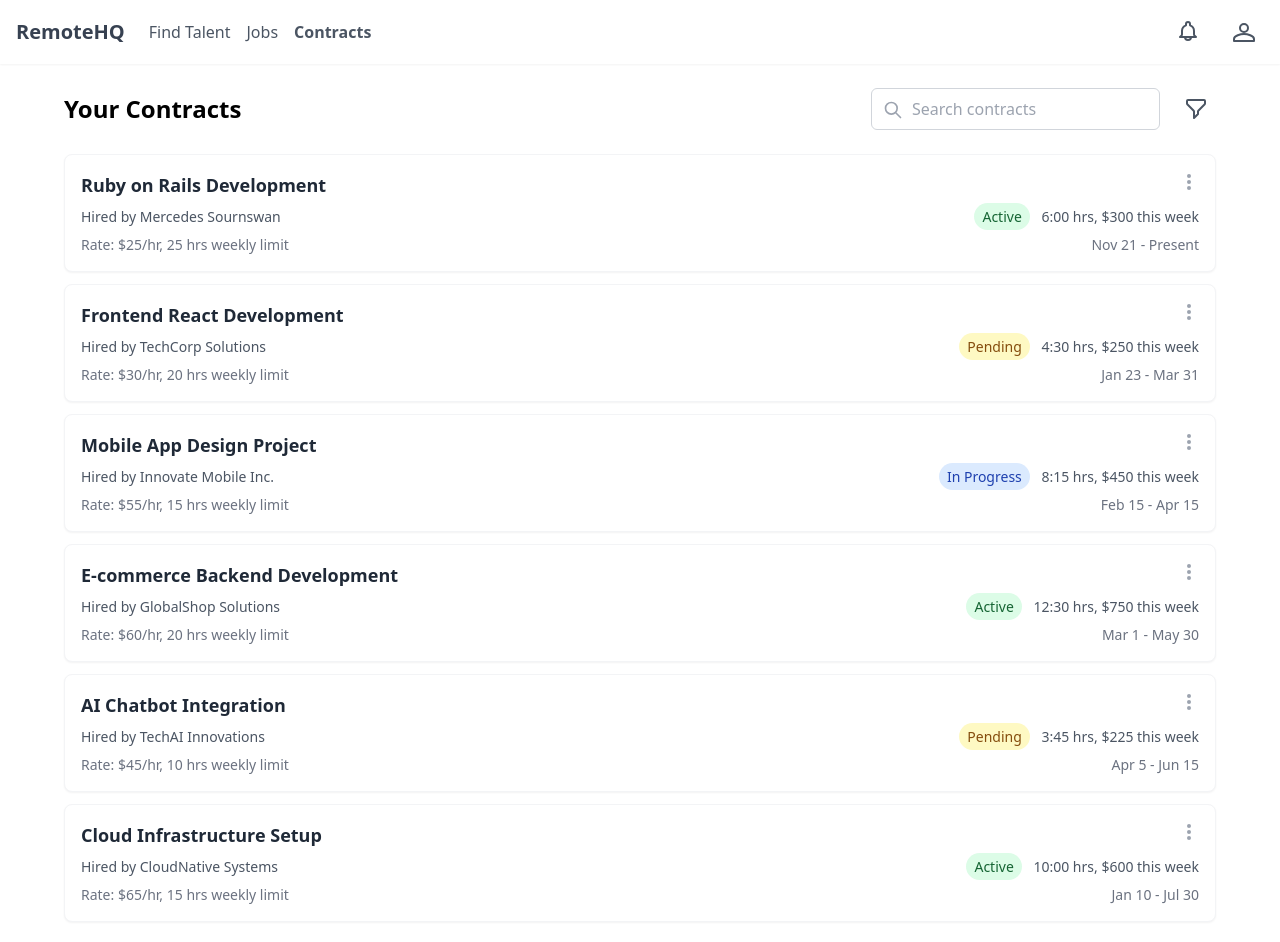
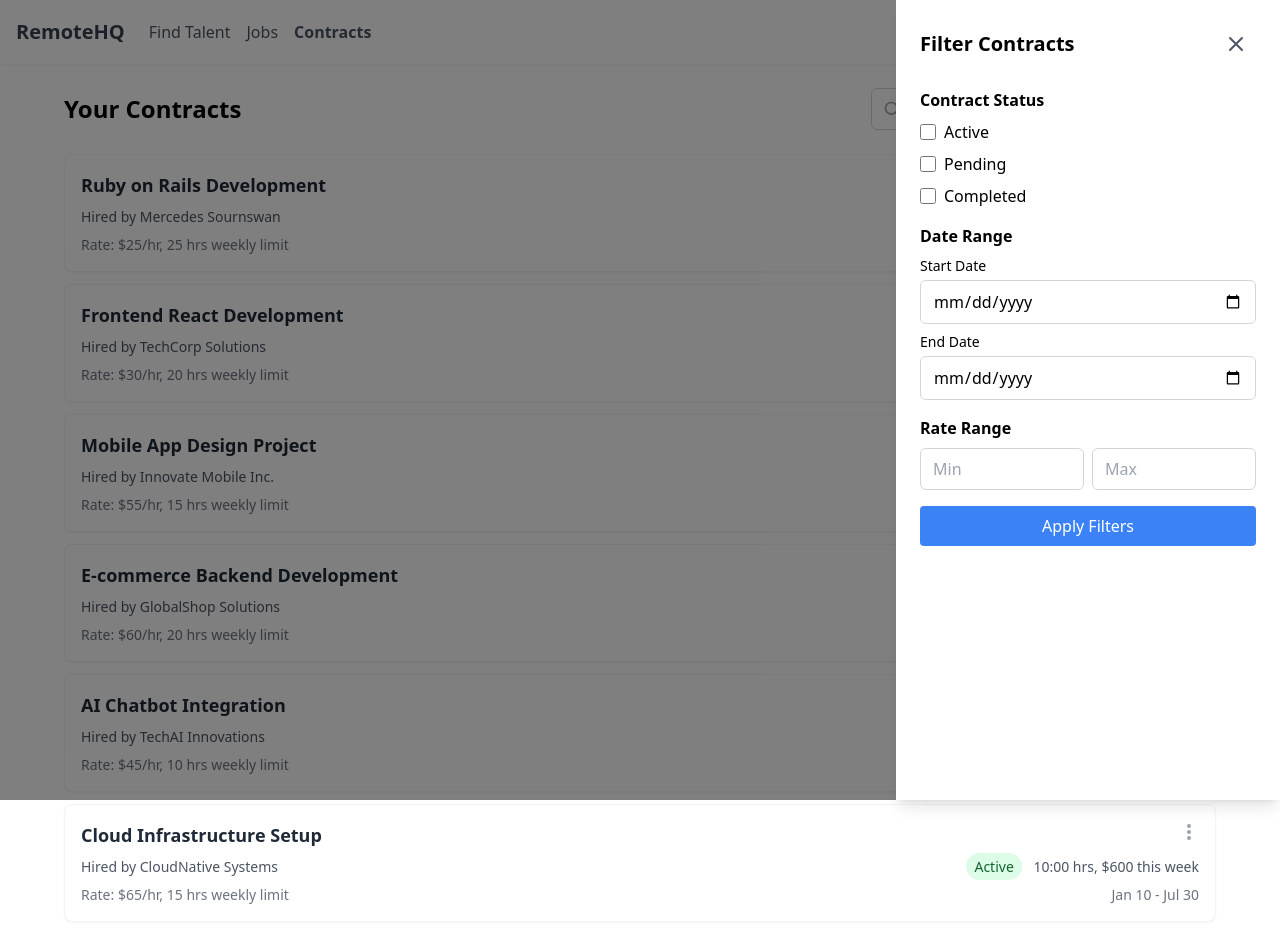
Before and after one commit to vardarasoftware/themes, a plain HTML site: page contract.html in a window 1280 px wide. Both pictures are taken after a click on the button 1196 px from the left and 109 px from the top of the page. Drawn offline with nearby package versions, Linux system fonts and the light colour scheme; a web font is replaced by a local one.

Commit message:
added filter drawer

```diff
--- a/contract.html
+++ b/contract.html
@@ -7,6 +7,24 @@
     <script src="https://cdn.tailwindcss.com"></script>
     <link data-n-head="ssr" type="font/woff2" rel="preload" href="https://www.upwork.com/static/fonts-global/4.5.1/neue-montreal-variable.woff2" as="font" crossorigin="anonymous">
     <script src="theme.js" defer></script>
+    <script>
+        function toggleFilterDrawer() {
+            const filterDrawer = document.getElementById('filter-drawer');
+            filterDrawer.classList.toggle('hidden');
+        }
+
+        // Close filter drawer when clicking outside
+        document.addEventListener('click', (event) => {
+            const filterDrawer = document.getElementById('filter-drawer');
+            const filterButton = document.getElementById('filter-button');
+
+            if (filterDrawer && !filterDrawer.classList.contains('hidden') &&
+                !filterButton.contains(event.target) &&
+                !filterDrawer.contains(event.target)) {
+                filterDrawer.classList.add('hidden');
+            }
+        });
+    </script>
 </head>
 <body class="bg-white-100">
     <!-- Header -->
@@ -83,7 +101,11 @@
                             <path stroke-linecap="round" stroke-linejoin="round" stroke-width="2" d="M21 21l-6-6m2-5a7 7 0 11-14 0 7 7 0 0114 0z" />
                         </svg>
                     </div>
-                    <button class="text-gray-600 hover:bg-gray-100 p-2 rounded flex-shrink-0">
+                    <button
+                        id="filter-button"
+                        onclick="toggleFilterDrawer()"
+                        class="text-gray-600 hover:bg-gray-100 p-2 rounded flex-shrink-0"
+                    >
                         <svg xmlns="http://www.w3.org/2000/svg" class="h-6 w-6" fill="none" viewBox="0 0 24 24" stroke="currentColor">
                             <path stroke-linecap="round" stroke-linejoin="round" stroke-width="2" d="M3 4a1 1 0 011-1h16a1 1 0 011 1v2.586a1 1 0 01-.293.707l-6.414 6.414a1 1 0 00-.293.707V17l-4 4v-6.586a1 1 0 00-.293-.707L3.293 7.293A1 1 0 013 6.586V4z" />
                         </svg>
@@ -308,5 +330,103 @@
             </div>
         </div>
     </div>
+
+    <div
+        id="filter-drawer"
+        class="hidden fixed inset-0 bg-black bg-opacity-50 z-50 flex justify-end"
+    >
+        <div class="w-full md:w-96 bg-white h-full shadow-lg p-6 overflow-y-auto">
+            <div class="flex justify-between items-center mb-6">
+                <h2 class="text-xl font-bold">Filter Contracts</h2>
+                <button
+                    onclick="toggleFilterDrawer()"
+                    class="text-gray-600 hover:bg-gray-100 p-2 rounded"
+                >
+                    <svg xmlns="http://www.w3.org/2000/svg" class="h-6 w-6" fill="none" viewBox="0 0 24 24" stroke="currentColor">
+                        <path stroke-linecap="round" stroke-linejoin="round" stroke-width="2" d="M6 18L18 6M6 6l12 12" />
+                    </svg>
+                </button>
+            </div>
+
+            <!-- Filter Options -->
+            <div class="space-y-4">
+                <!-- Contract Status -->
+                <div>
+                    <h3 class="text-md font-semibold mb-2">Contract Status</h3>
+                    <div class="space-y-2">
+                        <label class="flex items-center">
+                            <input
+                                type="checkbox"
+                                class="form-checkbox h-4 w-4 text-blue-600 mr-2"
+                            >
+                            <span>Active</span>
+                        </label>
+                        <label class="flex items-center">
+                            <input
+                                type="checkbox"
+                                class="form-checkbox h-4 w-4 text-blue-600 mr-2"
+                            >
+                            <span>Pending</span>
+                        </label>
+                        <label class="flex items-center">
+                            <input
+                                type="checkbox"
+                                class="form-checkbox h-4 w-4 text-blue-600 mr-2"
+                            >
+                            <span>Completed</span>
+                        </label>
+                    </div>
+                </div>
+
+                <!-- Date Range -->
+                <div>
+                    <h3 class="text-md font-semibold mb-2">Date Range</h3>
+                    <div class="space-y-2">
+                        <div>
+                            <label class="block text-sm mb-1">Start Date</label>
+                            <input
+                                type="date"
+                                class="w-full border border-gray-300 rounded-md px-3 py-2"
+                            >
+                        </div>
+                        <div>
+                            <label class="block text-sm mb-1">End Date</label>
+                            <input
+                                type="date"
+                                class="w-full border border-gray-300 rounded-md px-3 py-2"
+                            >
+                        </div>
+                    </div>
+                </div>
+
+                <!-- Rate Range -->
+                <div>
+                    <h3 class="text-md font-semibold mb-2">Rate Range</h3>
+                    <div class="flex space-x-2">
+                        <input
+                            type="number"
+                            placeholder="Min"
+                            class="w-full border border-gray-300 rounded-md px-3 py-2"
+                        >
+                        <input
+                            type="number"
+                            placeholder="Max"
+                            class="w-full border border-gray-300 rounded-md px-3 py-2"
+                        >
+                    </div>
+                </div>
+
+                <!-- Apply Filters Button -->
+                <div class="mt-6">
+                    <button
+                        onclick="toggleFilterDrawer()"
+                        class="w-full bg-blue-500 text-white py-2 rounded hover:bg-blue-600 transition"
+                    >
+                        Apply Filters
+                    </button>
+                </div>
+            </div>
+        </div>
+    </div>
 </body>
 </html>
```
